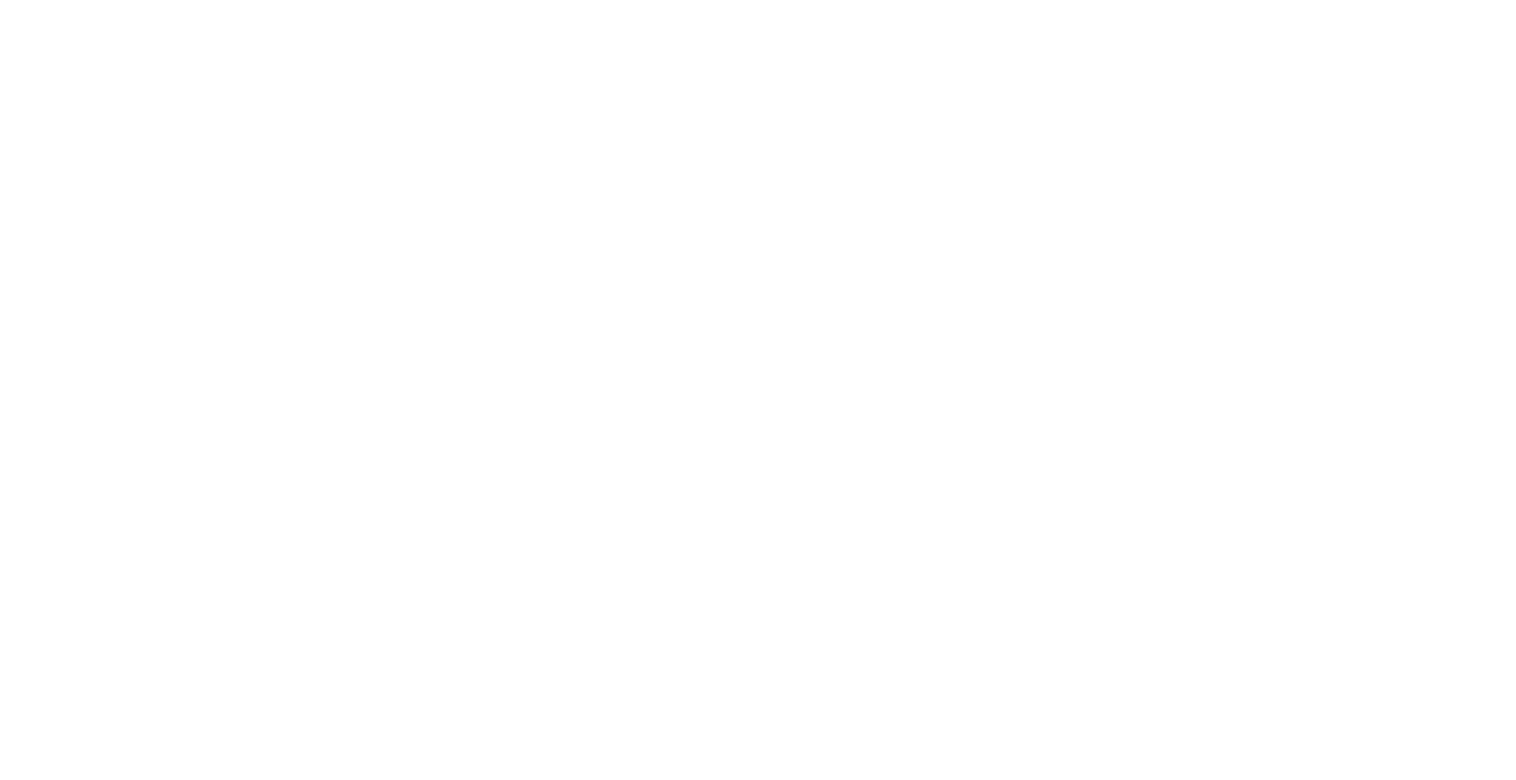
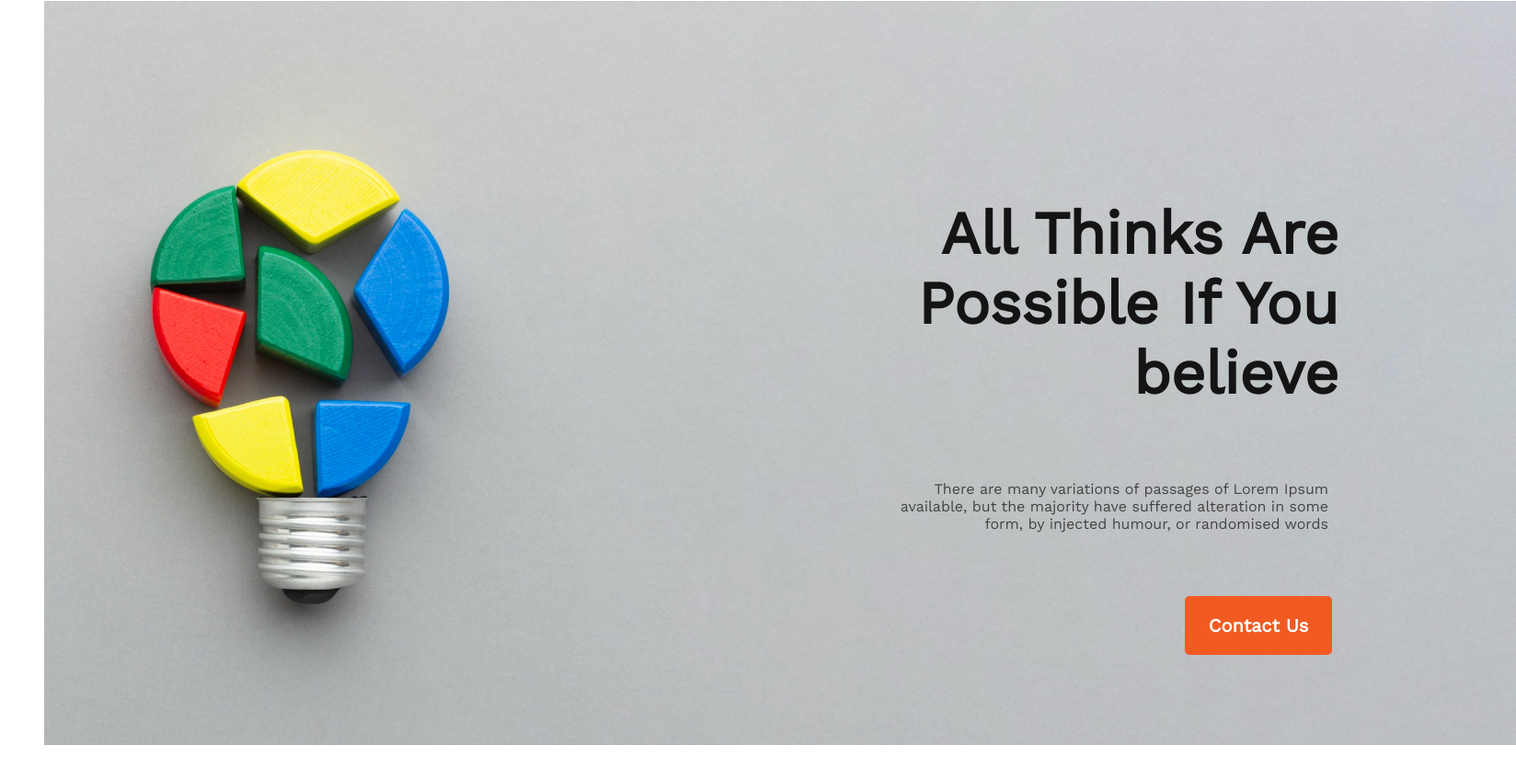
Before and after one commit to Adnan-246/new-year-mission-website, a plain HTML site: page index.html in a window 1280 px wide. Shown: the whole page at 92% size, 1648 px wide, since content can reach past the window. Before the commit the page ends 800 px from the top, so only its background shows below. Drawn offline with nearby package versions, Linux system fonts and the light colour scheme.

Commit message:
added header section

```diff
--- a/index.html
+++ b/index.html
@@ -4,9 +4,43 @@
   <meta charset="UTF-8">
   <meta name="viewport" content="width=device-width, initial-scale=1.0">
   <title>New Year Mission</title>
+  <!-- Custom CSS -->
   <link rel="stylesheet" href="styles/new-year-mission.css">
+  <!-- Google Font -->
+  <link rel="preconnect" href="https://fonts.googleapis.com">
+  <link rel="preconnect" href="https://fonts.gstatic.com" crossorigin>
+  <link href="https://fonts.googleapis.com/css2?family=Inter&family=Open+Sans&family=Work+Sans&display=swap" rel="stylesheet">
 </head>
 <body>
+  <!-- start header -->
+  <header class="header">
+    <div class="banner">
+      <h2 class="banner-title"> All Thinks Are Possible If You believe</h2>
+      <p class="banner-description">There are many variations of passages of Lorem Ipsum available, but the majority have suffered alteration in some form, by injected humour, or randomised words</p>
+      <div class="banner-button">
+        <button class="btn-primary">Contact Us</button>
+      </div>
+    </div>
+  </header>
+  <!-- end header -->
+  <!-- start main section -->
+  <main>
+    <!-- past year section -->
+    <!-- <section>
+      <div class="past-year">
+        <div class="past-year-image">
+
+          <span class="circle"><img src="images/person.png" alt=""></span>
+        </div>
+        <div class="past-year-fault">
+          <h3 class="past-year-fault-title">My failures of previous year</h3>
+          <p class="past-year-fault-description">Contrary to popular belief, Lorem Ipsum is not simply random text. It has roots in a piece of classical Latin literature from 45 BC, making it over 2000 years old. Richard McClintock.</p>
+        </div>
+
+      </div>
+    </section> -->
+  </main>
+
 
 </body>
 </html>
--- a/styles/new-year-mission.css
+++ b/styles/new-year-mission.css
@@ -0,0 +1,70 @@
+*{
+  margin-left: 12px;
+  margin-top: 0;
+  margin-right: 0;
+  font-family: Work Sans;
+}
+/* header styles */
+.header{
+  text-align: right;
+  padding-bottom: 140px;
+}
+
+/* banner */
+.banner{
+  width: 1600px;
+  height: 810px;
+  border: 0;
+  background-image: url('../images/banner/banner2.png');
+  background-repeat: no-repeat;
+  background-position: center;
+}
+/* banner title styles*/
+.banner .banner-title{
+  width: 525px;
+  height: 228px;
+  color: #151414;
+  font-size: 65px;
+  font-weight: 700;
+  padding-left: 870px;
+  padding-top: 216px;
+  padding-bottom: 24px;
+}
+/* banner-description styles*/
+.banner .banner-description{
+  width: 494px;
+  height: 78px;
+  color: #444343;
+  font-size: 16px;
+  font-weight: 400;
+  padding-left: 890px;
+  padding-bottom: 32px;
+}
+/* Banner button styles */
+
+.banner .banner-button .btn-primary{
+  width: 160px;
+  height: 64px;
+  border-radius: 5px;
+  background: #F15B22;
+  margin-right: 200px;
+  border: 0;
+  color: #FFF;
+  font-size: 20px;
+  font-weight: 600;
+}
+/* main */
+/* past year section style */
+.past-year{
+  display: flex;
+}
+/* .past-year .past-year-image .circle{
+  width: 527px;
+  height: 527px;
+  background-color: #fcded3;
+  border-radius: 50%;
+  display: inline-block;
+} */
+/* .past-year .past-year-image img{
+ margin-top: 0;
+} */
```
